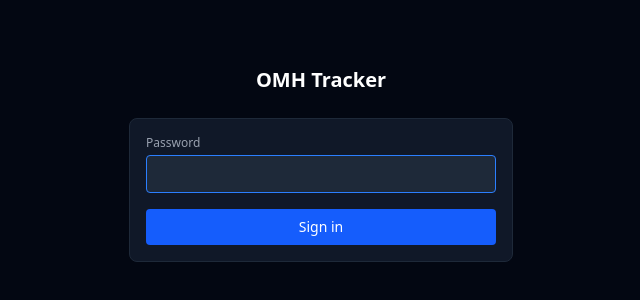
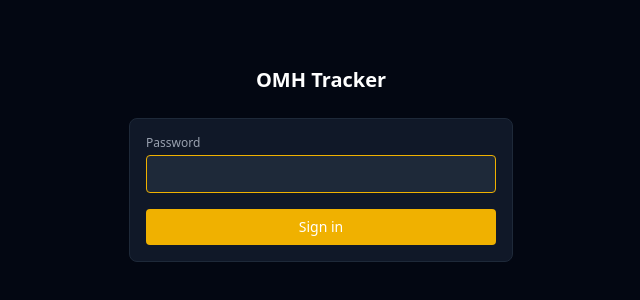
Before and after one commit to chrissy-omh/omh-tracker, a Next.js app: page / in a window 1280 px wide. Shown: the part 236-536 px from the top of the page, without its empty margins (319-959 px from the left). Built offline with nearby package versions, Linux system fonts and the light colour scheme.

Commit message:
replace blue with yellow throughout dashboard

```diff
--- a/components/shared.js
+++ b/components/shared.js
@@ -34,7 +34,7 @@ export function Card({ children, className = '' }) {
 export function Spinner() {
   return (
     <div className="flex items-center justify-center p-8">
-      <div className="h-6 w-6 animate-spin rounded-full border-2 border-gray-700 border-t-blue-500" />
+      <div className="h-6 w-6 animate-spin rounded-full border-2 border-gray-700 border-t-yellow-500" />
     </div>
   )
 }
--- a/pages/index.js
+++ b/pages/index.js
@@ -84,7 +84,7 @@ function LoginForm() {
                 type="password"
                 value={password}
                 onChange={(e) => setPassword(e.target.value)}
-                className="w-full rounded bg-gray-800 border border-gray-700 px-3 py-2 text-sm text-white focus:outline-none focus:border-blue-500"
+                className="w-full rounded bg-gray-800 border border-gray-700 px-3 py-2 text-sm text-white focus:outline-none focus:border-yellow-500"
                 autoFocus
                 required
               />
@@ -93,7 +93,7 @@ function LoginForm() {
             <button
               type="submit"
               disabled={loading}
-              className="w-full rounded bg-blue-600 hover:bg-blue-500 disabled:opacity-50 px-4 py-2 text-sm font-medium text-white"
+              className="w-full rounded bg-yellow-500 hover:bg-yellow-400 disabled:opacity-50 px-4 py-2 text-sm font-medium text-white"
             >
               {loading ? 'Signing in…' : 'Sign in'}
             </button>
@@ -156,7 +156,7 @@ function BarChart({ daily, from, to }) {
         const by = H - barH
         return (
           <g key={day.date}>
-            <rect x={bx} y={by} width={bw} height={barH} fill="#3b82f6" rx="2" />
+            <rect x={bx} y={by} width={bw} height={barH} fill="#eab308" rx="2" />
             {shouldShowLabel(i) && (
               <text
                 x={i * slotW + slotW / 2}
@@ -224,7 +224,7 @@ function AnalyticsTab() {
               onClick={() => setActiveFilter(f.id)}
               className={`px-3 py-1.5 rounded text-xs font-medium transition-colors ${
                 activeFilter === f.id
-                  ? 'bg-blue-600 text-white'
+                  ? 'bg-yellow-500 text-gray-950'
                   : 'bg-gray-800 text-gray-400 hover:text-white'
               }`}
             >
@@ -238,14 +238,14 @@ function AnalyticsTab() {
               type="date"
               value={customFrom}
               onChange={(e) => setCustomFrom(e.target.value)}
-              className="rounded bg-gray-800 border border-gray-700 px-2 py-1 text-xs text-white focus:outline-none focus:border-blue-500"
+              className="rounded bg-gray-800 border border-gray-700 px-2 py-1 text-xs text-white focus:outline-none focus:border-yellow-500"
             />
             <span className="text-xs text-gray-500">to</span>
             <input
               type="date"
               value={customTo}
               onChange={(e) => setCustomTo(e.target.value)}
-              className="rounded bg-gray-800 border border-gray-700 px-2 py-1 text-xs text-white focus:outline-none focus:border-blue-500"
+              className="rounded bg-gray-800 border border-gray-700 px-2 py-1 text-xs text-white focus:outline-none focus:border-yellow-500"
             />
           </div>
         )}
```
